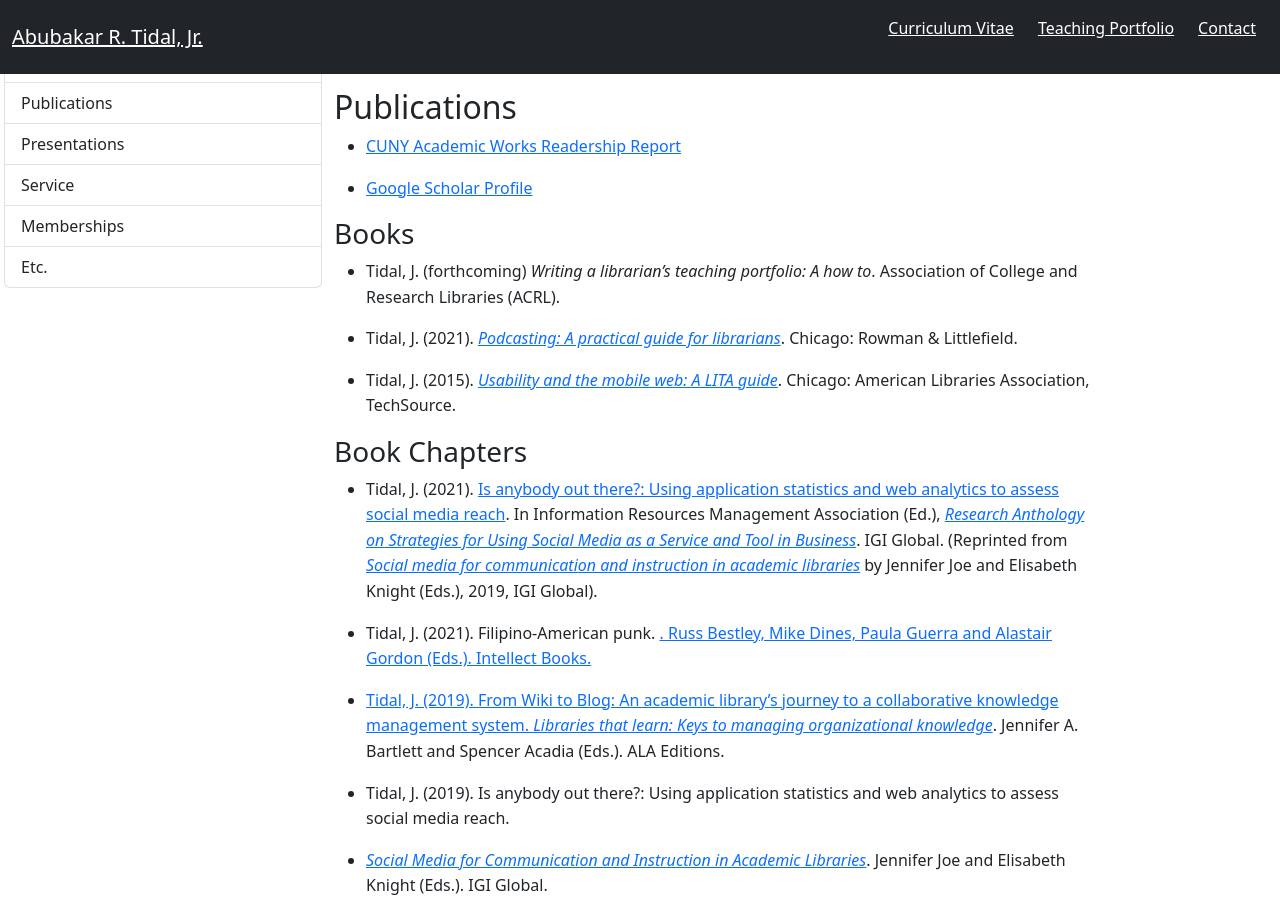
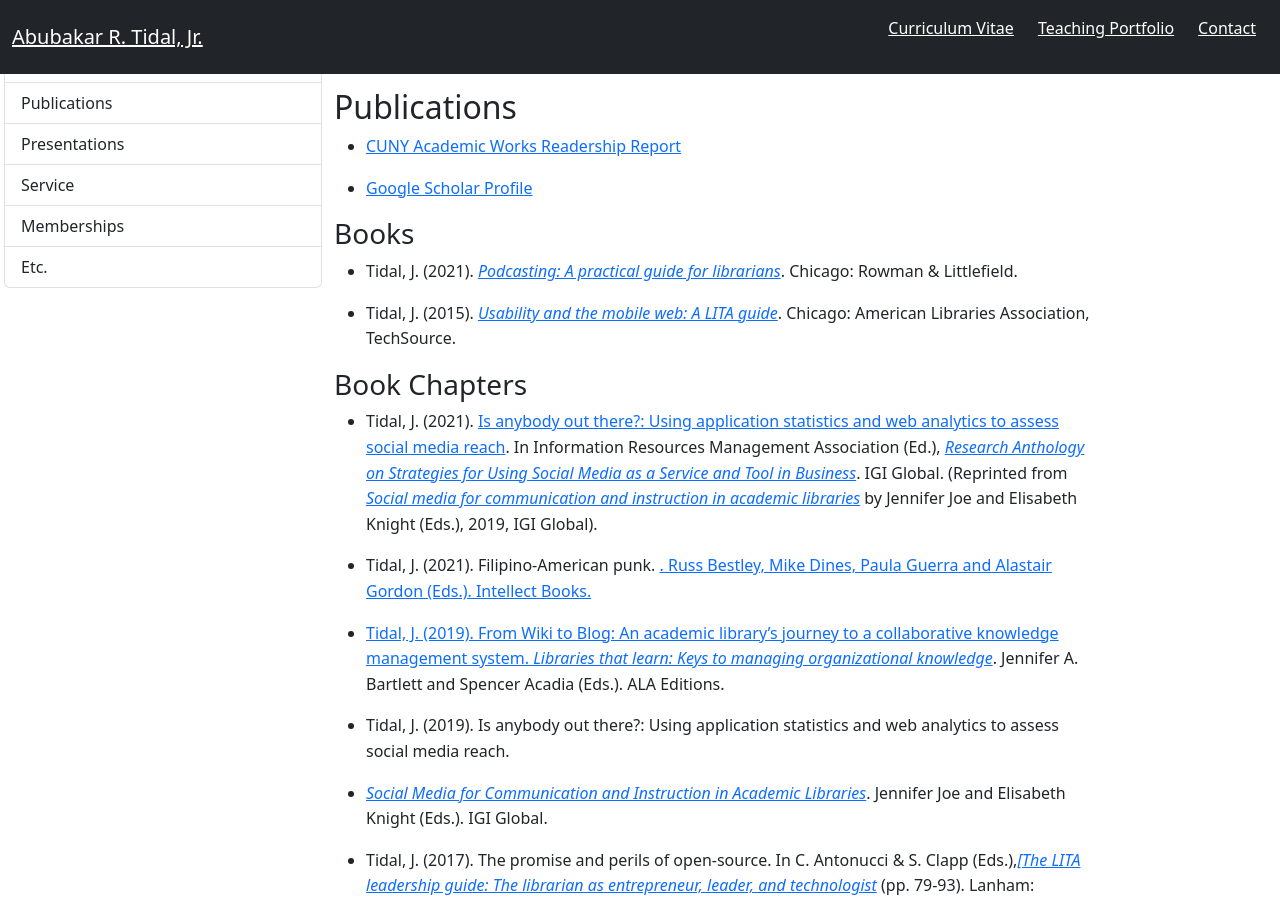
Before and after one commit to KentuckyFriedTofu/KentuckyFriedTofu.github.io, a Jekyll site: the page built from cv.html, in a window 1280 px wide and 900 px high, scrolled down 2231 px. Built offline with Jekyll 4.4.1, drawn with Linux system fonts in a browser that asks for light colours.

Commit message:
Update cv.html

```diff
--- a/cv.html
+++ b/cv.html
@@ -106,7 +106,6 @@ title: Abubakar R. Tidal, Jr. - Curriculum Vitae
   </ul>
     <h3>Books</h3>
       <ul>
-        <li>Tidal, J. (forthcoming) <em>Writing a librarian’s teaching portfolio: A how to</em>. Association of College and Research Libraries (ACRL).</li>
 
         <li>Tidal, J. (2021). <em><a href="http://www.worldcat.org/oclc/1259038141">Podcasting: A practical guide for librarians</a></em>. Chicago: Rowman & Littlefield.</li>
 
```
